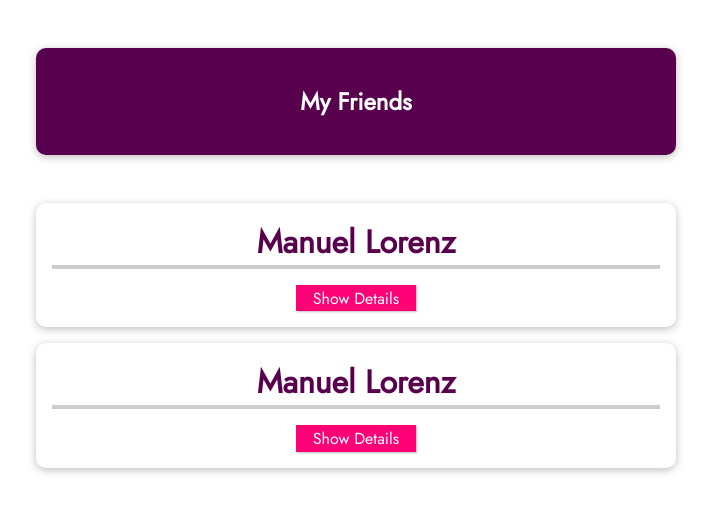
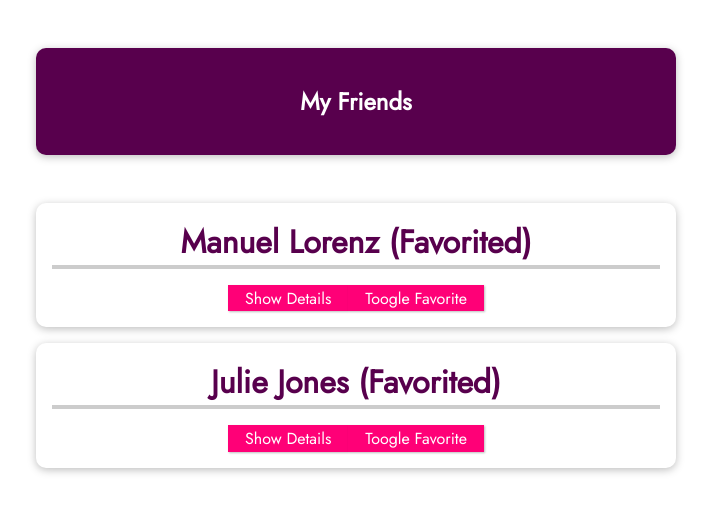
Before and after one commit to ntbanit/learn-vue.js, a Vue app in the folder section-07-dev-setup-with-vue-cli/vue-new-project/: page / in a window 1280 px wide. Shown: the top 512 px of the page, without its empty margins (284-995 px from the left). Built offline with nearby package versions, Linux system fonts and the light colour scheme.

Commit message:
section 08 : video 99

```diff
--- a/section-07-dev-setup-with-vue-cli/vue-new-project/src/App.vue
+++ b/section-07-dev-setup-with-vue-cli/vue-new-project/src/App.vue
@@ -2,14 +2,21 @@
   <section>
     <header><h1>My Friends</h1></header>
     <ul>
-      <friend-contact></friend-contact>
-      <friend-contact></friend-contact>
+      <friend-contact
+        v-for="friend in friends"
+        :key="friend.id"
+        :fullname="friend.name"
+        :phone-contact="friend.phone"
+        :email-private="friend.email"
+        :is-favorite="true"
+      ></friend-contact>
     </ul>
   </section>
 </template>
 
 <script>
 export default {
+
   data() {
     return {
       friends: [
--- a/section-07-dev-setup-with-vue-cli/vue-new-project/src/components/FriendContact.vue
+++ b/section-07-dev-setup-with-vue-cli/vue-new-project/src/components/FriendContact.vue
@@ -1,33 +1,55 @@
 <template>
   <li>
-    <h2>{{ friend.name }}</h2>
+    <h2>{{ fullname }}
+      {{ isFavoriteFriend ? '(Favorited)' : '' }}
+    </h2>
     <button @click="toogleDetails()">
       {{ detailsAreVisible ? "Hide" : "Show" }} Details
     </button>
+    <button @click="toogleFavorite()">
+      Toogle Favorite
+    </button>
     <ul v-if="detailsAreVisible">
-      <li><strong>Phone:</strong> {{ friend.phone }}</li>
-      <li><strong>Email:</strong> {{ friend.email }}</li>
+      <li><strong>Phone:</strong> {{ phoneContact }}</li>
+      <li><strong>Email:</strong> {{ emailPrivate }}</li>
     </ul>
   </li>
 </template>
 
 <script>
 export default {
+  props: {
+    fullname : {
+      type: String,
+      required: false
+    },
+    phoneContact : {
+      type: String,
+      required: false
+    },
+    emailPrivate : {
+      type: String,
+      required: false
+    },
+    isFavorite : {
+      type: Boolean,
+      required: false,
+      default: false
+    },
+  },
   data() {
     return {
       detailsAreVisible: false,
-      friend: {
-        id: "manuel",
-        name: "Manuel Lorenz",
-        phone: "01234 5678 991",
-        email: "manuel@localhost.com",
-      },
+      isFavoriteFriend : this.isFavorite
     };
   },
   methods: {
     toogleDetails() {
       this.detailsAreVisible = !this.detailsAreVisible;
     },
+    toogleFavorite(){
+      this.isFavoriteFriend = !this.isFavoriteFriend;
+    }
   },
 };
 </script>
```
